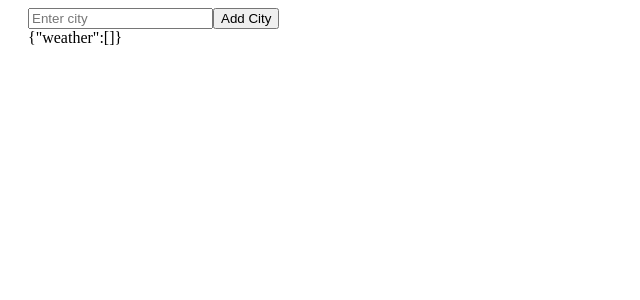
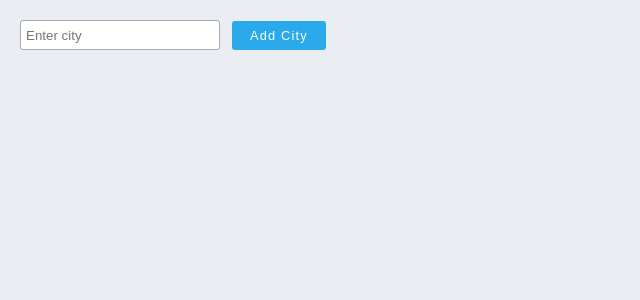
Before and after one commit to jdsghuman/weatherapp, a React (Create React App) app: page / in a window 1280 px wide. Shown: the top 300 px of the page, without its empty margins (0-640 px from the left). Built offline with nearby package versions, Linux system fonts and the light colour scheme.

Commit message:
Display weather from api in the WeatherDisplay component

```diff
--- a/src/components/App/App.css
+++ b/src/components/App/App.css
@@ -1,5 +1,17 @@
-.title {
-  text-align: center;
-  font-weight: 300;
-  font-size: 2.5rem;
+@import url('https://fonts.googleapis.com/css?family=Nunito:400,600,700');
+
+body {
+  font-family: 'Segoe UI', Tahoma, Geneva, Verdana, sans-serif;
+  margin: 0px;
+  background: #eaedf2;
+  font-family: 'Nunito', sans-serif;
 }
+
+*{
+  box-sizing: border-box;
+}
+
+*:before,
+*:after {
+box-sizing: border-box;
+}
--- a/src/components/App/App.js
+++ b/src/components/App/App.js
@@ -23,6 +23,7 @@ class App extends Component {
 const Wrapper = styled.div`
   padding-left: 20px;
   padding-right: 20px;
+  max-width: 1200px;
 `;
 
 export default App;
--- a/src/components/SearchInput/SearchInput.js
+++ b/src/components/SearchInput/SearchInput.js
@@ -1,4 +1,5 @@
 import React, { Component } from 'react';
+import styled from 'styled-components';
 import { connect } from 'react-redux';
 
 class Form extends Component {
@@ -19,11 +20,37 @@ class Form extends Component {
   render() {
     return (
       <>
-        <input onChange={this.handleChange} type="text" name="city" placeholder="Enter city" />
-        <button onClick={this.handleClick}>Add City</button>
+        <Input onChange={this.handleChange} type="text" name="city" placeholder="Enter city" />
+        <Button onClick={this.handleClick}>Add City</Button>
       </>
     )
   }
 }
 
+const Input = styled.input`
+  margin-top: 20px;
+  border: 1px solid #aaaaaa;
+  margin-right: 12px;
+  width: 200px;
+  height: 30px;
+  padding: 5px;
+  outline: none;
+  border-radius: 3px;
+`;
+
+const Button = styled.button`
+  background: #2aaaea;
+  color: #ffffff;
+  cursor: pointer;
+  border: none;
+  padding: 7px 18px;
+  outline: none;
+  border-radius: 3px;
+  font-size: .8rem;
+  letter-spacing: 1.2px;
+  :hover {
+    background: #64beea;
+  }
+`;
+
 export default connect()(Form);
--- a/src/components/WeatherDisplay/WeatherDisplay.js
+++ b/src/components/WeatherDisplay/WeatherDisplay.js
@@ -1,15 +1,63 @@
-import React from 'react';
+import React, { Component } from 'react';
 import { connect } from 'react-redux';
 
-const Weather = props => {
-  return (
-    <div>
-      {JSON.stringify(props.store)}
-    </div>
-  )
+class WeatherDisplay extends Component {
+
+  getDateReturned = (newDate) => {
+    let dt = new Date(newDate);
+    var months = ["January", "February", "March",
+      "April", "May", "June", "July",
+      "August", "September", "October",
+      "November", "December"];
+    return `${months[dt.getMonth()]} ${dt.getDate()}`;
+  }
+
+  getRoundedNumber = (num) => {
+    let roundedNum = Math.round(num);
+    return roundedNum;
+  }
+
+  render() {
+    console.log('city list: ', this.props.cityList)
+    return (
+      <ul style={{ paddingLeft: '0' }}>
+        {this.props.cityList.map(ci => {
+          return (
+            <div style={{display: 'flex', background: '#ffffff', width: '100%' }}>
+              <div style={{width: '40%'}} key={ci.city.id}>
+              <h3 style={{ fontWeight: '600', fontSize: '2rem', margin: '7px' }} key={ci.city.id}>{ci.city.name}</h3>
+
+                <div style={{ display: 'flex', flexDirection: 'column' }}>
+                  {ci.list.map(temp => {
+                    return (
+                      <p>temp</p>
+                    )
+                  })
+                  }
+                </div>
+              </div>
+              <div style={{display: 'flex', flexDirection: 'row', justifyContent: 'flex-end', width: '100%'}}>
+                <p style={{textTransform: 'capitalize', marginRight: '40px', fontSize: '.9rem'}}><span style={{fontWeight: '700'}}>Today</span> <br/><span style={{fontStyle: 'italic'}}>{ci.list[0].weather[0].description}</span></p>
+                <p style={pStyle}>High: {this.getRoundedNumber(ci.list[0].main.temp_max)}</p>
+                <p style={pStyle}>Low: {this.getRoundedNumber(ci.list[0].main.temp_min)}</p>
+              </div>
+            </div>
+          )
+        })}
+        {/* {JSON.stringify(this.props.cityList)} */}
+      </ul>
+    )
+  }
 }
 
 const mapStateToProps = store => ({
-  store
-})
-export default connect(mapStateToProps)(Weather);
+  cityList: store.weather
+});
+
+const pStyle = {
+  marginRight: '40px',
+  fontWeight: '700',
+  fontSize: '1.3rem'
+}
+
+export default connect(mapStateToProps)(WeatherDisplay);
--- a/src/redux/reducers/weatherReducer.js
+++ b/src/redux/reducers/weatherReducer.js
@@ -1,7 +1,8 @@
 const weatherReducer = (state = [], action) => {
   switch(action.type) {
     case 'STORE_WEATHER':
-      return action.payload.data;
+      return [...state,
+          action.payload.data];
     default:
       return state;
   }
```
Also changed, not shown: 1 other file (tests, documents, lock files or other folders).
